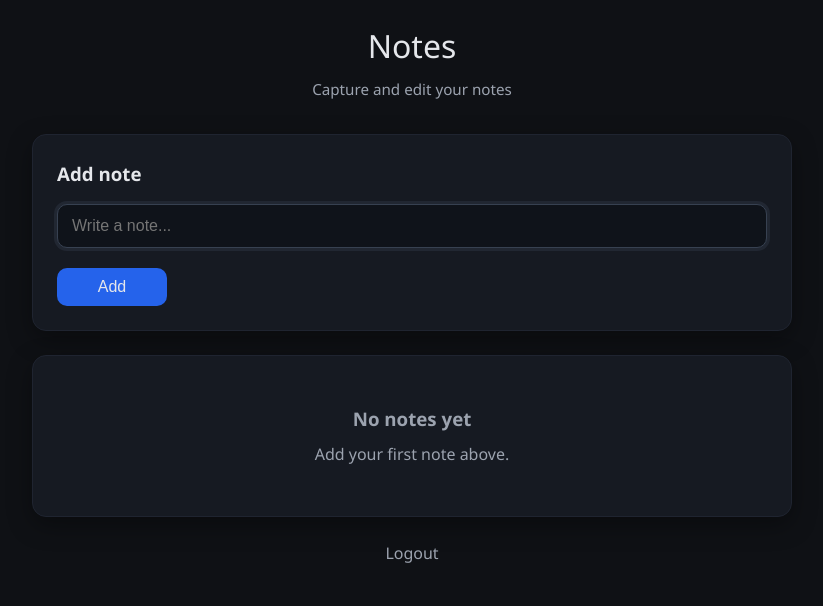
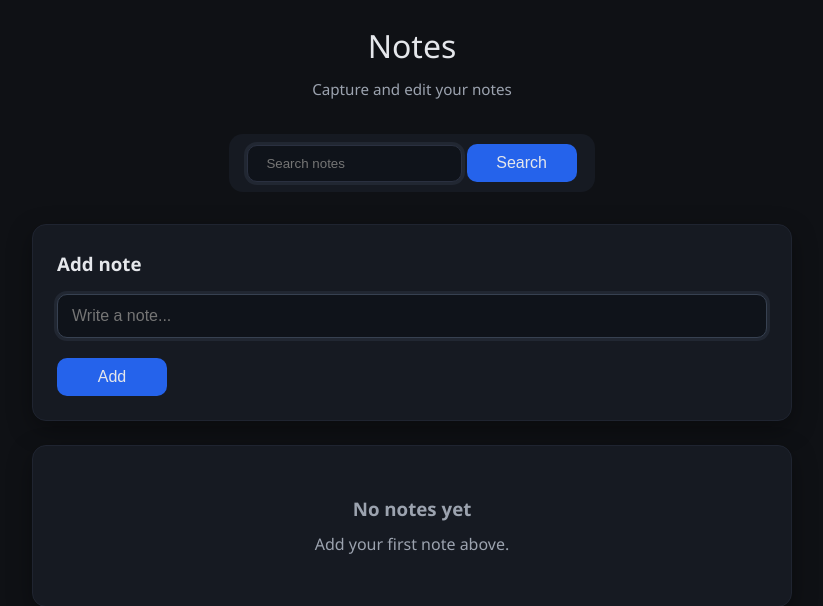
Before and after one commit to Hrishirt/Note-Taker, a Flask app: page / in a window 1280 px wide. Shown: the top 606 px of the page, without its empty margins (228-1051 px from the left). Run offline with Flask 3, Linux system fonts and the light colour scheme; a user stored in the database is signed in.

Commit message:
Added search bar in html and css

```diff
--- a/main.py
+++ b/main.py
@@ -172,5 +172,5 @@ def clear_note():
 print(app.url_map)
 
 if __name__ == '__main__':
-    app.run(host='0.0.0.0', port=5000, debug=False)
-    #app.run(debug=True, use_reloader=False, host="127.0.0.1", port=5000)
+    #app.run(host='0.0.0.0', port=5000, debug=False)
+    app.run(debug=True, use_reloader=False, host="127.0.0.1", port=5000)
--- a/static/css/style.css
+++ b/static/css/style.css
@@ -37,6 +37,19 @@ body {
     color: #9ca3af;
 }
 
+.search-container {
+    justify-content: center;
+    display: flex;
+    justify-content: center;
+    margin-bottom: 32px;
+}
+
+.search-bar {
+    background-color: #161a22;
+    border-radius: 14px;
+    padding: 10px 18px;
+}
+
 /* Card Container */
 .card {
     background: #161a22;
@@ -69,7 +82,20 @@ body {
     background: #0f131a;
     color: #e5e7eb;
 }
-
+.search-input {
+    background-color: #0f131a;
+    border-radius: 10px;
+    border: 1px solid #2a3040;
+    padding: 10px 18px;
+    color: #e5e7eb;
+    transition: border-color 0.2s ease, box-shadow 0.2s ease;
+    box-shadow: 0 0 0 3px rgba(55, 65, 81, 0.35);
+}
+.search-input:focus {
+    outline: none;
+    border-color: #374151;
+    box-shadow: 0 0 0 3px rgba(55, 65, 81, 0.35);
+}
 .form-control:focus {
     outline: none;
     border-color: #374151;
--- a/templates/form.html
+++ b/templates/form.html
@@ -8,11 +8,20 @@
     <link rel="stylesheet" href="{{ url_for('static', filename='css/style.css') }}">
     <script src="{{ url_for('static', filename='js/app.js') }}" defer></script>
 </head>
+
+
+</div>
 <body>
     <div class="container">
         <div class="header">
             <h1>Notes</h1>
             <p>Capture and edit your notes</p>
+        </div>
+        <div class="search-container">
+            <div class="search-bar">
+                <input type = "text" placeholder="Search notes" class="search-input">
+                <button type="submit" class="btn btn-primary">Search</button>
+        </div>
         </div>
 
         {% with messages = get_flashed_messages(with_categories=true) %}
```
Also changed, not shown: instance/notes.db.
